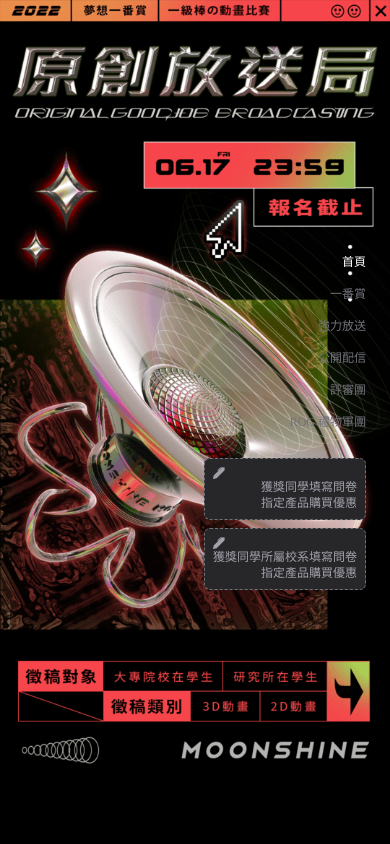
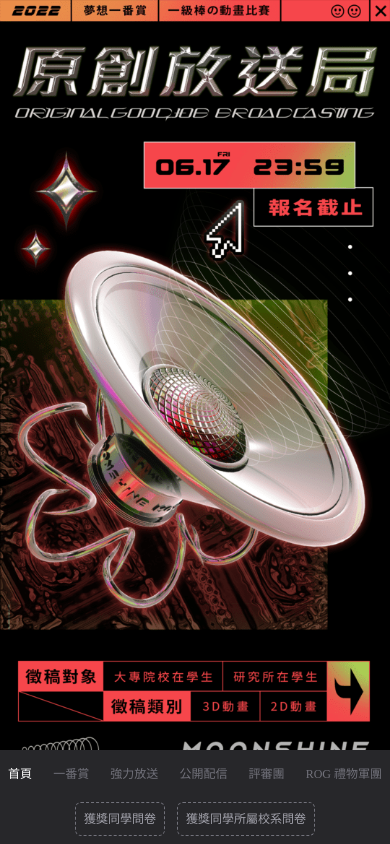
Before and after one commit to MoonShineVFX/msaward-2022-website, a React (Create React App) app: page / in a window 390 px wide. Shown: the top 844 px of the page. Built offline with nearby package versions, Linux system fonts and the light colour scheme.

Commit message:
Update SideNavbar.js

```diff
--- a/src/App/SideNavbar.js
+++ b/src/App/SideNavbar.js
@@ -4,7 +4,8 @@ import { BsFillPenFill } from "react-icons/bs";
 
 function SideNavbar() {
   return (
-    <div className='sideNavbar fixed text-white right-0 top-1/2 p-6 flex flex-col text-xs -translate-y-1/2 text-right z-20'>
+    <div className='sideNavbar fixed text-white right-0 top-1/2 p-6 flex flex-col text-xs -translate-y-1/2 text-right z-20
+      xs:w-full xs:bottom-0 xs:top-auto xs:flex-row xs:bg-zinc-800 xs:justify-between xs:py-2 xs:px-2 xs:flex-wrap xs:-translate-y-0'>
       <Link className='my-2 text-zinc-500 hover:text-white cursor-pointer' activeClass="active" to="home" spy={true} smooth={true}>首頁</Link>
       <Link className='my-2 text-zinc-500 hover:text-white cursor-pointer' activeClass="active" to="top3" spy={true} smooth={true}>一番賞</Link>
       <Link className='my-2 text-zinc-500 hover:text-white cursor-pointer' activeClass="active" to="top10" spy={true} smooth={true}>強力放送</Link>
@@ -12,14 +13,16 @@ function SideNavbar() {
       <Link className='my-2 text-zinc-500 hover:text-white cursor-pointer' activeClass="active" to="masters" spy={true} smooth={true}>評審團</Link>
       <Link className='my-2 text-zinc-500 hover:text-white cursor-pointer' activeClass="active" to="gift" spy={true} smooth={true}>ROG 禮物軍團</Link>
 
-      <div className=' mt-5 '>
+      <div className=' mt-5 xs:flex xs:mt-3 xs:basis-[100%] xs:items-center xs:justify-center'>
         <a href="https://tw.asus.click/ASUSProArt_Student" alt="獲獎同學請填寫下列問券，ASUS ProArt 指定產品購買優惠折扣碼後續將由ASUS寄送提供。" target="_blank" rel="noreferrer"
-            className='block mb-2 text-zinc-400 border-dashed border border-zinc-500 rounded-md p-2 hover:text-white hover:border-2 hover:border-white bg-zinc-800 hover:bg-black ' >
-            <BsFillPenFill /> 獲獎同學填寫問卷<br /> 指定產品購買優惠
+            className='block mb-3 xs:mb-0 text-zinc-400 border-dashed border border-zinc-500 rounded-md p-2 hover:text-white hover:border-2 hover:border-white bg-zinc-800 hover:bg-black  ' >
+            <div className='xs:hidden'><BsFillPenFill /> 獲獎同學填寫問卷<br /> 指定產品購買優惠</div>
+            <div className=' hidden xs:block '>獲獎同學問卷</div>
         </a>
         <a href="https://tw.asus.click/ASUSProArt_School" alt="獲獎同學所屬校系請填寫下列問券， ASUS ProArt 指定產品購買優惠後續將由ASUS專人聯繫服務。" target="_blank" rel="noreferrer"
-            className='block mb-2 text-zinc-400 border-dashed border border-zinc-500 rounded-md p-2 hover:text-white hover:border-2 hover:border-white bg-zinc-800 hover:bg-black '>
-            <BsFillPenFill /> 獲獎同學所屬校系填寫問卷<br /> 指定產品購買優惠
+            className='block mb-2 xs:mb-0 xs:ml-3 text-zinc-400 border-dashed border border-zinc-500 rounded-md p-2 hover:text-white hover:border-2 hover:border-white bg-zinc-800 hover:bg-black '>
+            <div className='xs:hidden'><BsFillPenFill /> 獲獎同學所屬校系填寫問卷<br /> 指定產品購買優惠</div>
+            <div className='hidden xs:block '>獲獎同學所屬校系問卷</div>
         </a>
       </div>
     </div>
```
